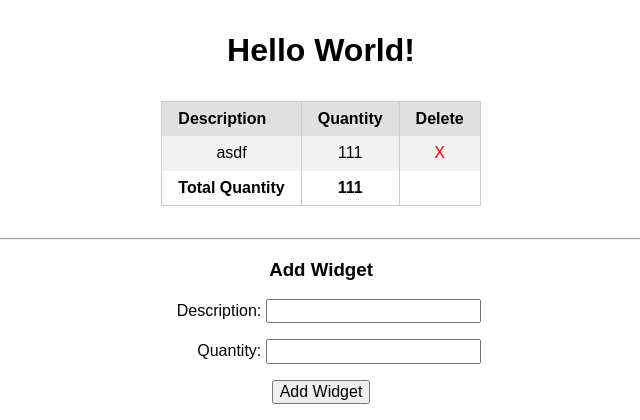
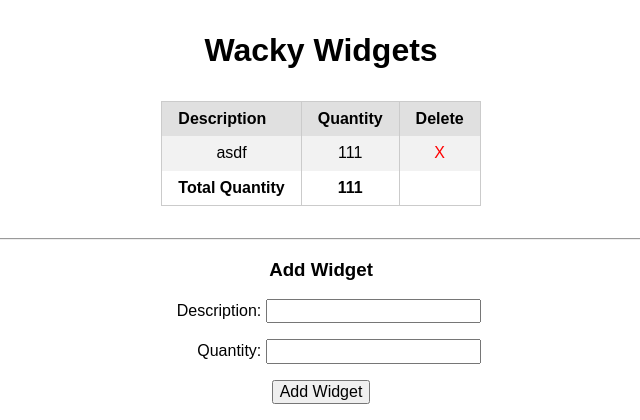
Before and after one commit to Cowfactory/project-2-assessment, a Django app: page / in a window 1280 px wide. Shown: the top 420 px of the page, without its empty margins (319-959 px from the left). Run offline with Django 3.2, Linux system fonts and the light colour scheme; data comes from the database, SQL or seed files in the repository; both versions use the stored data as it was after the commit; some libraries are stand-ins or nearby versions.

Commit message:
renamed h1 to Wacky Widgets

```diff
--- a/main_app/templates/home.html
+++ b/main_app/templates/home.html
@@ -1,7 +1,7 @@
 {% extends 'base.html' %}
 
 {% block content %}
-    <h1>Hello World!</h1>
+    <h1>Wacky Widgets</h1>
 
     {% if widgets|length == 0 %}
     <h3>No Widgets Exist</h3>
```
Also changed, not shown: db.sqlite3.
